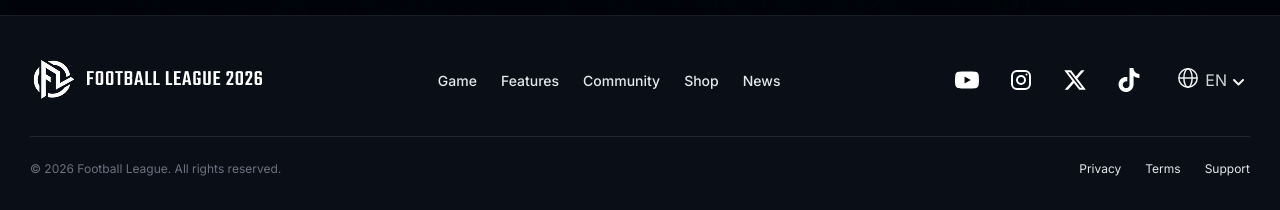
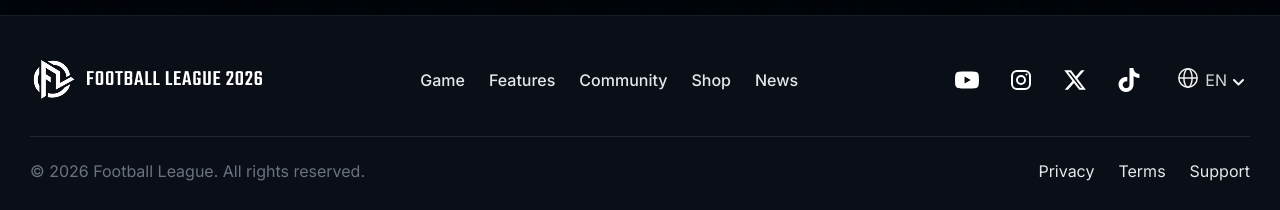
Before and after one commit to jyotithecode-sudo/football-website, a React (Vite) app: page /news in a window 1280 px wide. Shown: the part 811-1021 px from the top of the page. Built offline with nearby package versions, Linux system fonts and the light colour scheme.

Commit message:
Updated website

```diff
--- a/src/App.css
+++ b/src/App.css
@@ -696,7 +696,7 @@ span.lang-icon svg {
   gap: 24px;
 }
 .footer-link {
-  font-size: 14px;
+  font-size: 16px;
   font-weight: 500;
   color: #e5e7eb;
   transition: color 0.2s ease;
@@ -740,7 +740,7 @@ span.lang-icon svg {
 }
 .copyright {
   margin: 0;
-  font-size: 12px;
+  font-size: 16px;
   color: #6b7280;
 }
 .legal-links {
@@ -748,7 +748,7 @@ span.lang-icon svg {
   gap: 24px;
 }
 .legal-link {
-  font-size: 12px;
+  font-size: 16px;
   color: #e5e7eb;
   transition: color 0.2s ease;
 }
```
